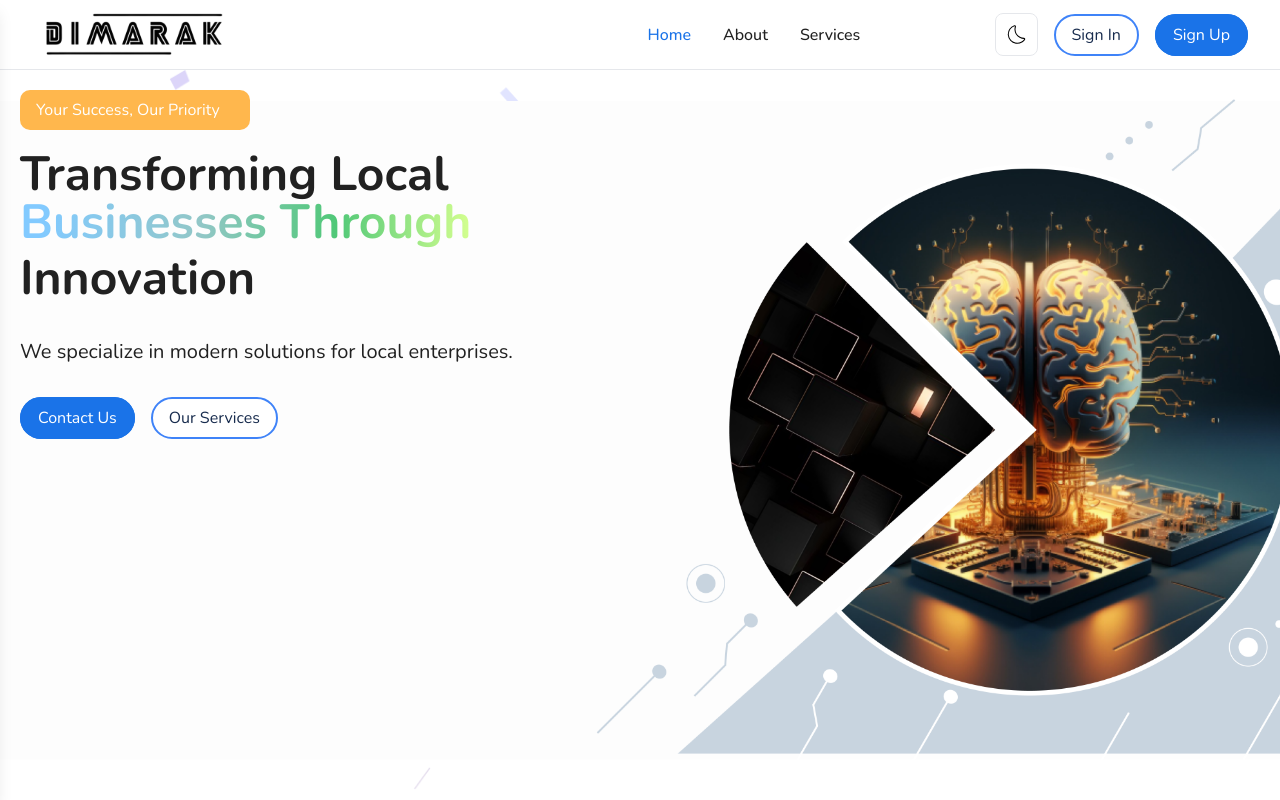
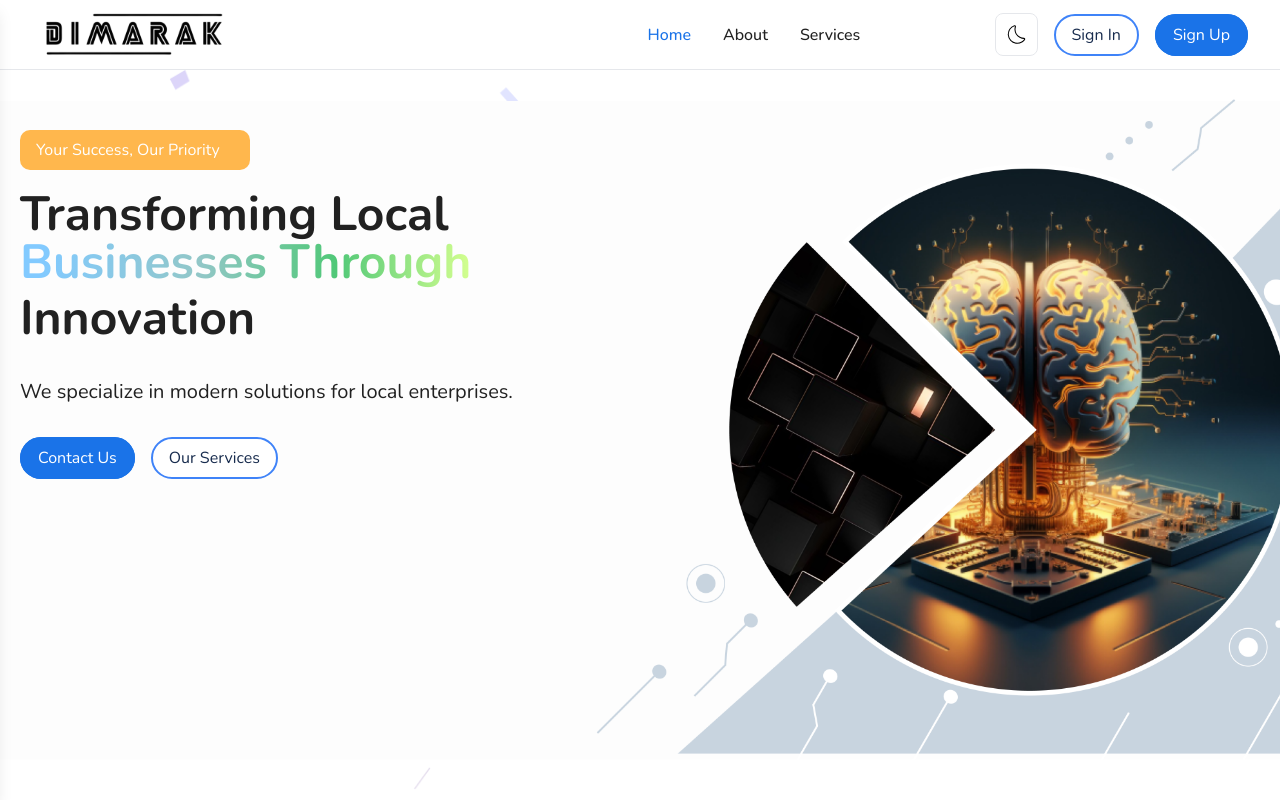
Before and after one commit to Dimarak-Limited-HQ/dimarak.com, a Next.js app: page / in a window 1280 px wide. Shown: the top 800 px of the page. Built offline with nearby package versions, Linux system fonts and the light colour scheme.

Commit message:
Add more pt

```diff
--- a/src/components/sections/HeroSection.tsx
+++ b/src/components/sections/HeroSection.tsx
@@ -9,7 +9,7 @@ const HeroSection: React.FC = () => {
         aria-hidden="true"
       />
       <div className="absolute left-0 h-[90vh] w-full dark:bg-black dark:bg-opacity-70">
-        <div className="relative dark:text-white ml-5 z-10 text-left text-white max-w-2xl">
+        <div className="relative dark:text-white ml-5 pt-10 z-10 text-left text-white max-w-2xl">
           <div className="px-4 max-w-[230px] my-5 py-2 rounded-[10px] bg-[#FFB74D]">
             Your Success, Our Priority
           </div>
```
